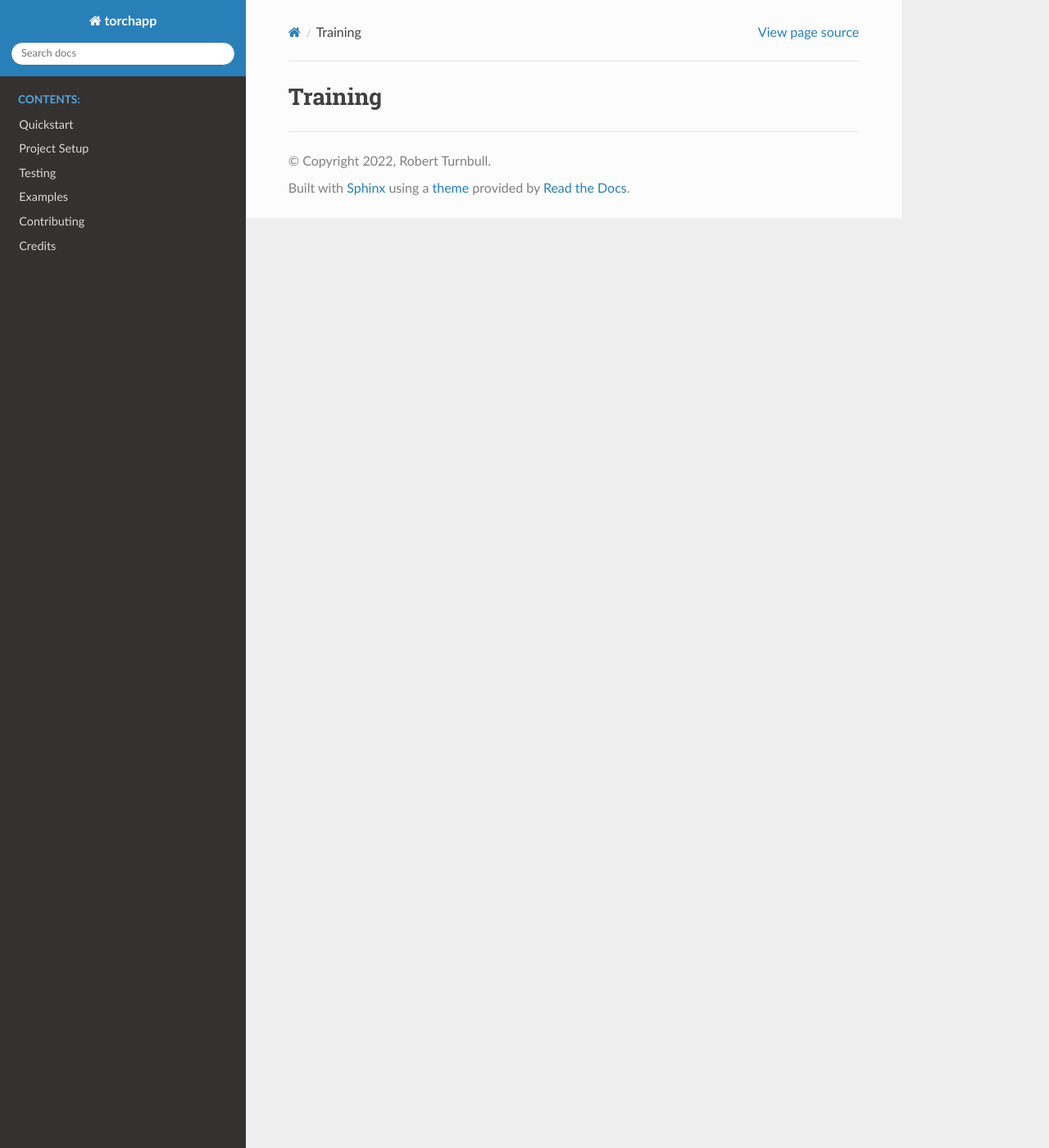
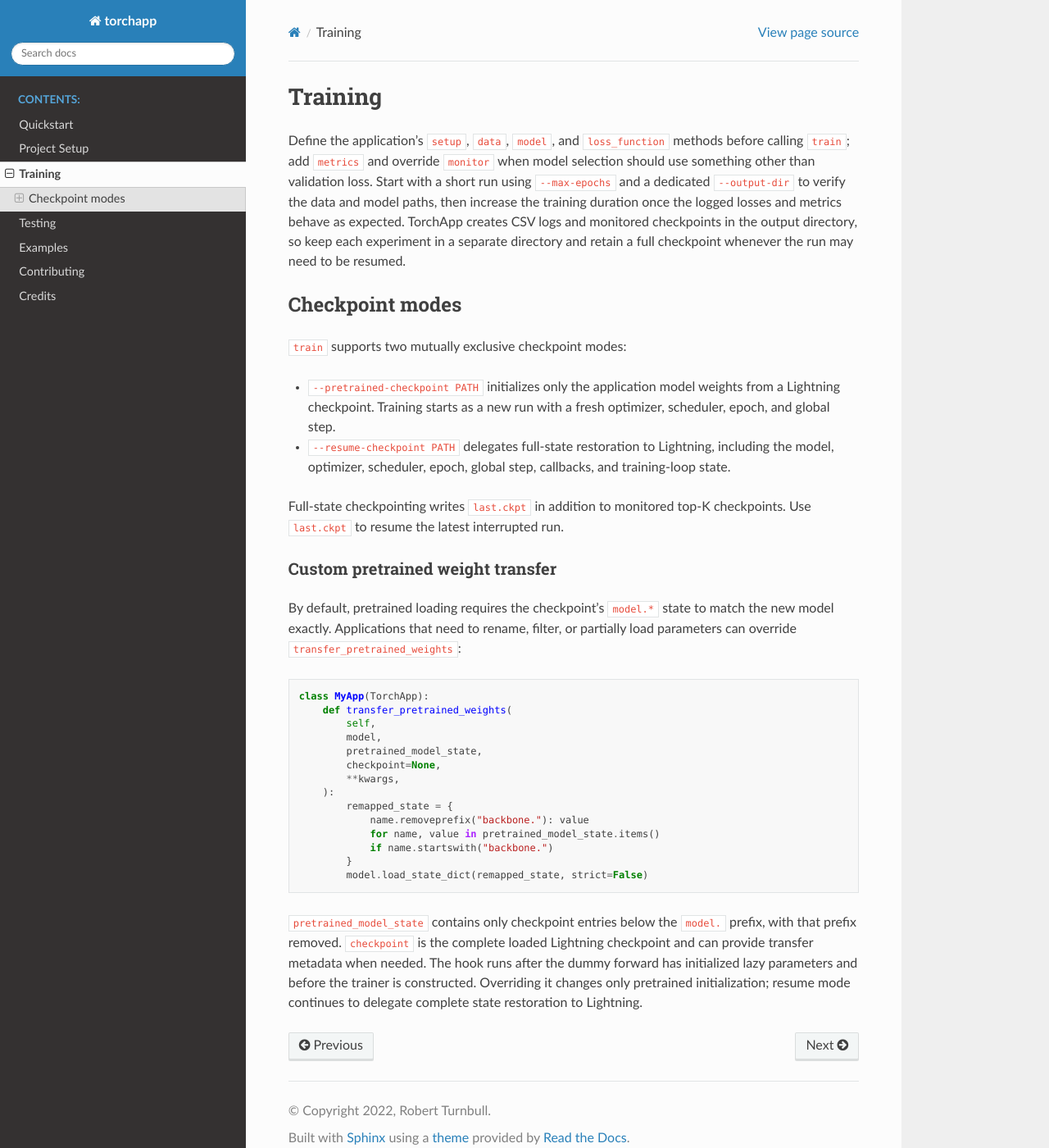
Before and after one commit to rbturnbull/torchapp, a Sphinx documentation site: the page built from docs/training.rst, in a window 1280 px wide and 1400 px high. Shown: the whole window at 82% size. Built offline with Sphinx 7.4.7 and the Read the Docs theme 3.1.0, drawn with Linux system fonts in a browser that asks for light colours; pages that are not in the unit, such as notebooks, are missing from menus.

Commit message:
docs: update training docs

```diff
--- a/docs/index.rst
+++ b/docs/index.rst
@@ -23,7 +23,7 @@ Deploying machine learning models remains a challenge, particularly in scientifi
    quickstart
    setup
    .. parameters
-   .. training
+   training
    .. tuning
    testing
    vision
--- a/docs/training.rst
+++ b/docs/training.rst
@@ -1,3 +1,60 @@
 =======================
 Training
 =======================
+
+Define the application's ``setup``, ``data``, ``model``, and
+``loss_function`` methods before calling ``train``; add ``metrics`` and
+override ``monitor`` when model selection should use something other than
+validation loss. Start with a short run using ``--max-epochs`` and a dedicated
+``--output-dir`` to verify the data and model paths, then increase the training
+duration once the logged losses and metrics behave as expected. TorchApp
+creates CSV logs and monitored checkpoints in the output directory, so keep
+each experiment in a separate directory and retain a full checkpoint whenever
+the run may need to be resumed.
+
+Checkpoint modes
+================
+
+``train`` supports two mutually exclusive checkpoint modes:
+
+* ``--pretrained-checkpoint PATH`` initializes only the application model
+  weights from a Lightning checkpoint. Training starts as a new run with a
+  fresh optimizer, scheduler, epoch, and global step.
+* ``--resume-checkpoint PATH`` delegates full-state restoration to Lightning,
+  including the model, optimizer, scheduler, epoch, global step, callbacks,
+  and training-loop state.
+
+Full-state checkpointing writes ``last.ckpt`` in addition to monitored
+top-K checkpoints. Use ``last.ckpt`` to resume the latest interrupted run.
+
+Custom pretrained weight transfer
+---------------------------------
+
+By default, pretrained loading requires the checkpoint's ``model.*`` state to
+match the new model exactly. Applications that need to rename, filter, or
+partially load parameters can override ``transfer_pretrained_weights``:
+
+.. code-block:: python
+
+   class MyApp(TorchApp):
+       def transfer_pretrained_weights(
+           self,
+           model,
+           pretrained_model_state,
+           checkpoint=None,
+           **kwargs,
+       ):
+           remapped_state = {
+               name.removeprefix("backbone."): value
+               for name, value in pretrained_model_state.items()
+               if name.startswith("backbone.")
+           }
+           model.load_state_dict(remapped_state, strict=False)
+
+``pretrained_model_state`` contains only checkpoint entries below the
+``model.`` prefix, with that prefix removed. ``checkpoint`` is the complete
+loaded Lightning checkpoint and can provide transfer metadata when needed.
+The hook runs after the dummy forward has initialized lazy parameters and
+before the trainer is constructed. Overriding it changes only pretrained
+initialization; resume mode continues to delegate complete state restoration
+to Lightning.
```
